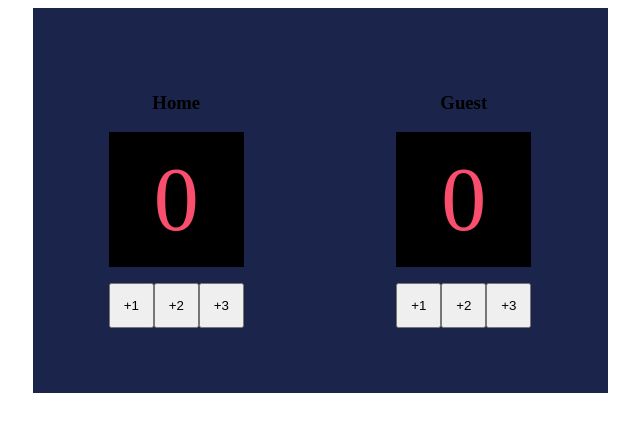
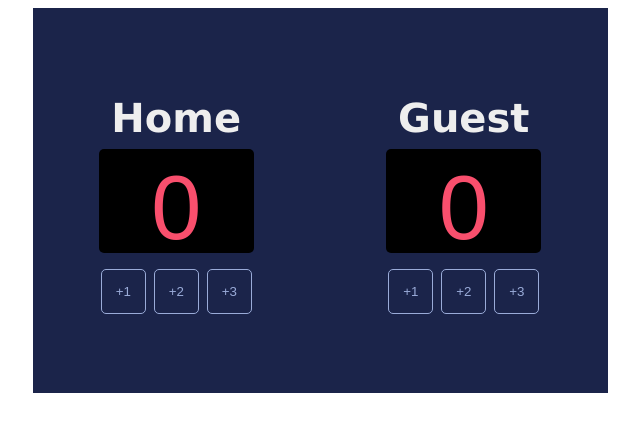
Before and after one commit to chingoblingers/Scrimba-Graduation-Basketball-Scoreboard, a plain HTML site: page index.html in a window 1280 px wide. Shown: the whole page, without its empty margins (320-960 px from the left). Drawn offline with Linux system fonts and the light colour scheme; a web font is replaced by a local one.

Commit message:
imported correct font and refactored css a bit

```diff
--- a/index.css
+++ b/index.css
@@ -1,33 +1,53 @@
 .scoreboard{
     display: flex;
     width: 35.938rem;
-    height: 24.063rem;
+    min-height: 24.063rem;
     background-color: #1B244A;
     margin: auto;
     justify-content: space-around;
     align-items: center;
     text-align: center;
+
 }
 
 #home-score, #guest-score {
     background: black;
     color: #F94F6D;
-    padding: 1rem 2rem;
     font-size: 5.625rem;
+    font-family: 'Cursed Timer ULiL', sans-serif;
+    border-radius: 5px;
+    line-height: 1;
+    min-width: 155px;
+    padding: 0.9rem 0 0 0;
+}
+
+h1{
+    font-size: 40px;
+    color: #EEEEEE;
+    margin: .5rem 0;
+    font-family: Verdana, Geneva, Tahoma, sans-serif;
+    font-weight: 700;
+
 }
 
 .team{
     display: flex;
     flex-direction: column;
+    align-items: center;
 }
 
 .btn-wrapper{
     display: flex;
     justify-content: space-around;
     margin-top: 1rem;
+    gap: .5rem;
 }
 
 button{
     width: 2.813rem;
     height: 2.813rem;
+    background: none;
+    color: #9AABD8;
+    border: 1px solid #9AABD8;
+    border-radius: 5px;
 }
--- a/index.html
+++ b/index.html
@@ -4,12 +4,13 @@
     <meta charset="UTF-8">
     <meta name="viewport" content="width=device-width, initial-scale=1.0">
     <link rel="stylesheet" href="index.css">
+    <link href="https://fonts.cdnfonts.com/css/cursed-timer-ulil" rel="stylesheet">
     <title>Basketball Scoreboard</title>
 </head>
 <body>
     <div class="scoreboard">
         <div class="team">
-         <h3> Home </h3>
+         <h1> Home </h1>
             <div id="home-score"> 0 </div>
             <div class="btn-wrapper">
                 <button id="home-one">+1</button>
@@ -19,7 +20,7 @@
 
         </div>
         <div class="team">
-        <h3> Guest </h3>
+        <h1> Guest </h1>
             <div id="guest-score"> 0 </div>
             <div class="btn-wrapper">
                 <button id="guest-one"> +1 </button>
```
